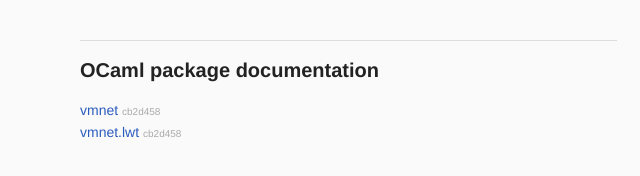
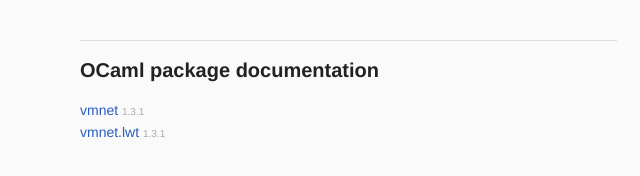
Before and after one commit to mirage/ocaml-vmnet, a plain HTML site: page index.html in a window 1280 px wide. Shown: the full height of the page, 0-640 px from the left. Drawn offline with Linux system fonts and the light colour scheme.

Commit message:
Update vmnet doc to 1.3.1.

```diff
--- a/index.html
+++ b/index.html
@@ -10,8 +10,8 @@
     <div class="by-name">
     <h2>OCaml package documentation</h2>
     <ol>
-    <li><a href="vmnet/index.html">vmnet</a> <span class="version">cb2d458</span></li>
-    <li><a href="vmnet.lwt/index.html">vmnet.lwt</a> <span class="version">cb2d458</span></li>
+    <li><a href="vmnet/index.html">vmnet</a> <span class="version">1.3.1</span></li>
+    <li><a href="vmnet.lwt/index.html">vmnet.lwt</a> <span class="version">1.3.1</span></li>
     </ol>
  </body>
  </html>
```
